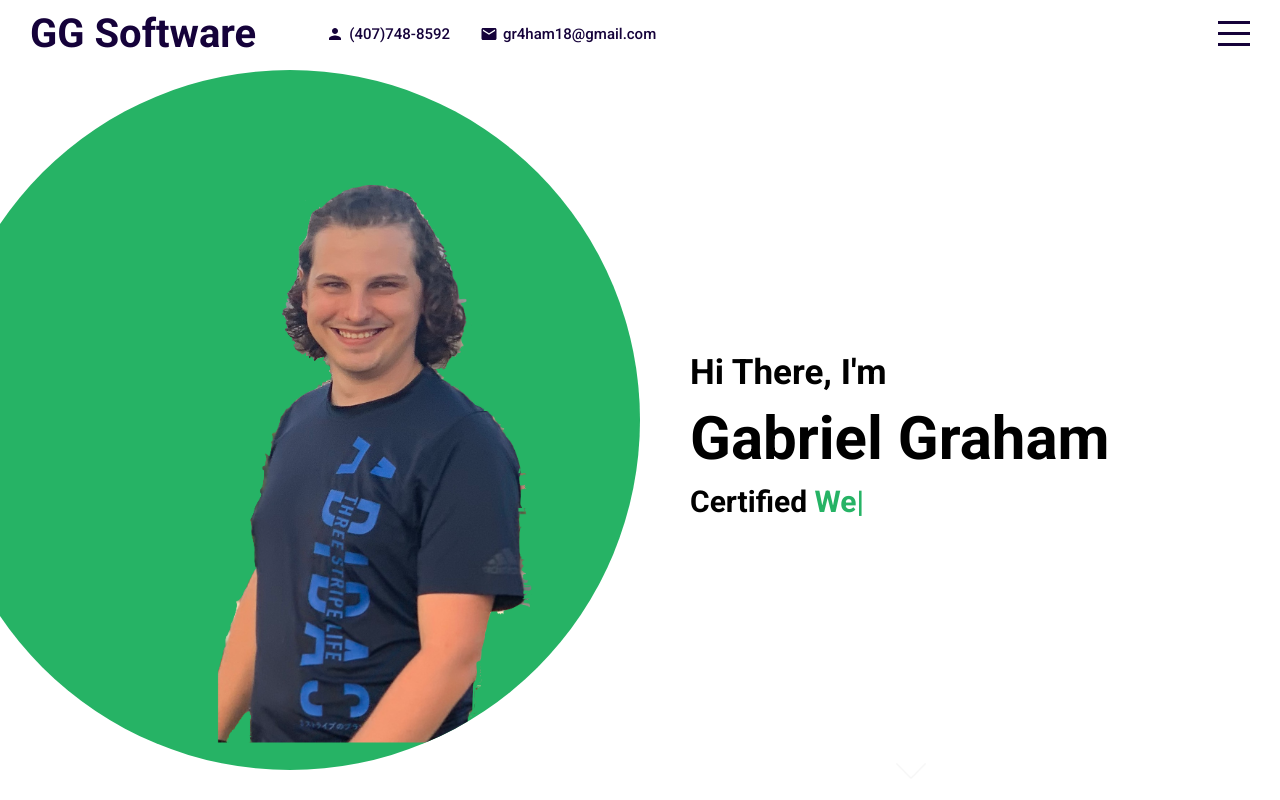
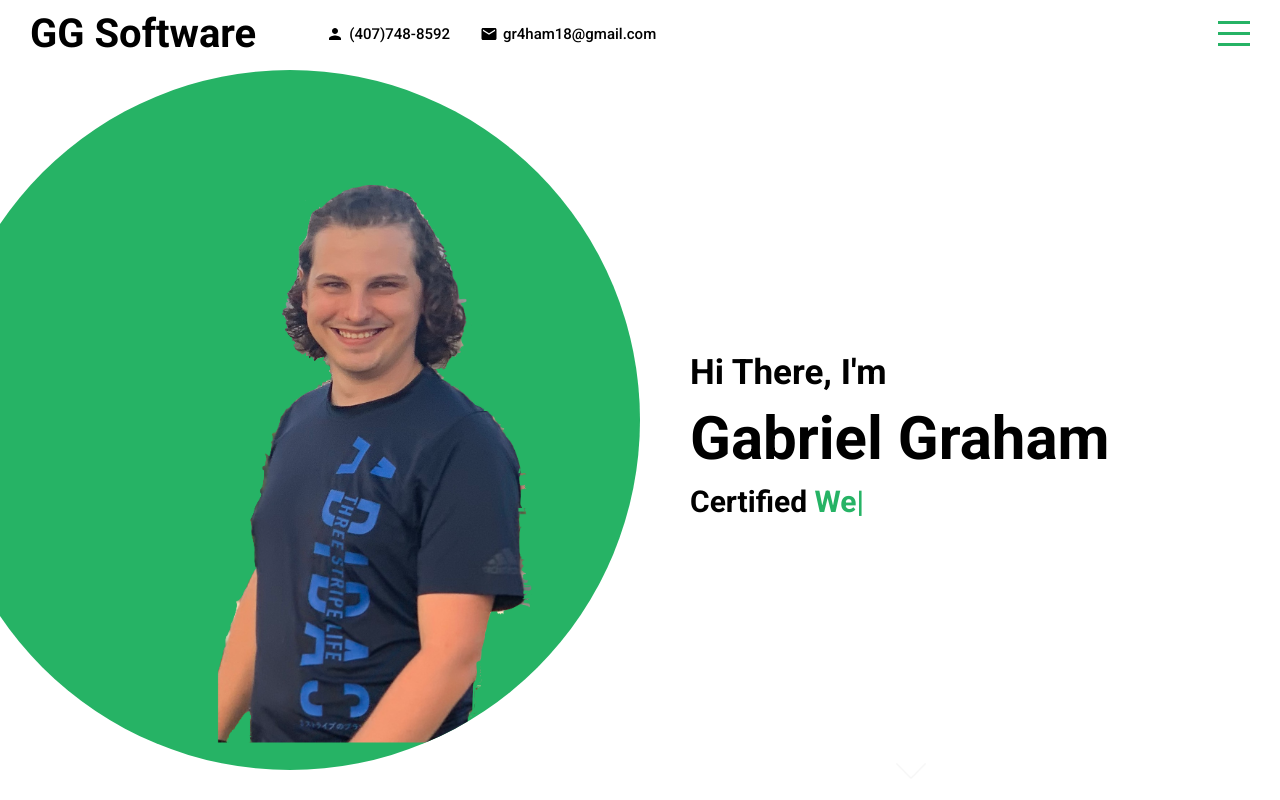
Before and after one commit to gr4ham18/gr4ham18-react-repo, a React (Create React App) app: page / in a window 1280 px wide. Built offline with nearby package versions, Linux system fonts and the light colour scheme.

Commit message:
Top Projects fixing links

```diff
--- a/src/components/testimonials/testimonials.scss
+++ b/src/components/testimonials/testimonials.scss
@@ -91,7 +91,8 @@
       .center {
         padding: 10px;
         border-radius: 10px;
-        background-color: rgb(250, 244, 245);
+        background-color: rgba(38, 179, 101, 0.192);
+        text-align: center;
         text-decoration: none;
 
         @include mobile{
--- a/src/components/topbar/topbar.scss
+++ b/src/components/topbar/topbar.scss
@@ -26,6 +26,7 @@
         text-decoration: none;
         color: inherit;
         margin-right: 40px;
+        color: black;
       }
 
       .itemContainer {
@@ -40,11 +41,13 @@
         .icon {
           font-size: 18px;
           margin-right: 5px;
+          color: black;
         }
 
         span {
           font-size: 15px;
           font-weight: 500;
+          color: black;
         }
       }
     }
--- a/src/components/works/Works.jsx
+++ b/src/components/works/Works.jsx
@@ -9,7 +9,7 @@ export default function Works() {
       icon: "./assets/github.png",
       title: "Resu_me",
       desc:
-        "Lorem Ipsum is simply dummy text of the printing and typesetting industry. ",
+      "Social media App built with:    Bootstrap - Javascript - Express - Sequelize - MySQL - mysql2 - Handlebars - Insomnia - jQuery. ",
       img:
         "https://99designs-blog.imgix.net/blog/wp-content/uploads/2018/10/attachment_100040756-e1538485934255.jpeg?auto=format&q=60&fit=max&w=930",
       img_app: "./assets/coming-soon-store-placeholder-image.gif",
@@ -21,7 +21,7 @@ export default function Works() {
       icon: "./assets/github.png",
       title: "Words Are Hard",
       desc:
-        "Lorem Ipsum is simply dummy text of the printing and typesetting industry.",
+        "Social media App built with:Bootstrap - Javascript - Express - Sequelize - MySQL - mysql2 - Handlebars - Insomnia - jQuery ",
       img:
         "https://i.pinimg.com/originals/e9/c9/2f/e9c92f7869d682a6fa5a97fb8a298f30.jpg",
       img_app: "./assets/wah-login.JPG",
@@ -33,7 +33,7 @@ export default function Works() {
       icon: "./assets/github.png",
       title: "Weather To Walk",
       desc:
-        "Lorem Ipsum is simply dummy text of the printing and typesetting industry.",
+      "Dog walking weather dashboard built with:            HTML - CSS - JavaScript - Materialize - AJAX - Google Fonts.",
       img:
         "https://i.pinimg.com/originals/a9/f6/94/a9f69465d972a004ad581f245d6ad581.jpg",
       img_app: "./assets/weather to walk.png",
--- a/src/components/works/works.scss
+++ b/src/components/works/works.scss
@@ -78,7 +78,7 @@
               width: 40px;
               height: 40px;
               border-radius: 50%;
-              background-color: rgb(245, 179, 155);
+              background-color: rgb(38, 179, 101);
               display: flex;
               align-items: center;
               justify-content: center;
--- a/src/global.scss
+++ b/src/global.scss
@@ -1,4 +1,4 @@
-$mainColor: #15023a;
+$mainColor: rgb(38, 179, 101);
 
 $width: 768px;
 
```
Also changed, not shown: public/assets/Screen Shot 2022-03-21 at 3.04.52 PM.PNG (renamed from public/assets/resume screenshot.PNG).
